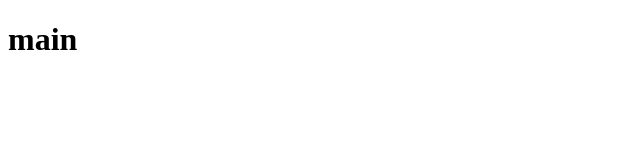
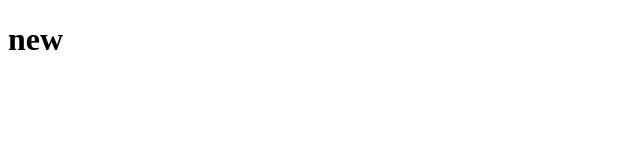
Before and after one commit to MuhammadHaris12345/conflict, a plain HTML site: page index.html in a window 1280 px wide. Shown: the full height of the page, 0-640 px from the left. Drawn offline with Linux system fonts and the light colour scheme.

Commit message:
sadfdsfsa

```diff
--- a/index.html
+++ b/index.html
@@ -6,6 +6,6 @@
     <title>Document</title>
 </head>
 <body>
-    <h1>main</h1>
+    <h1>new</h1>
 </body>
 </html>
```
